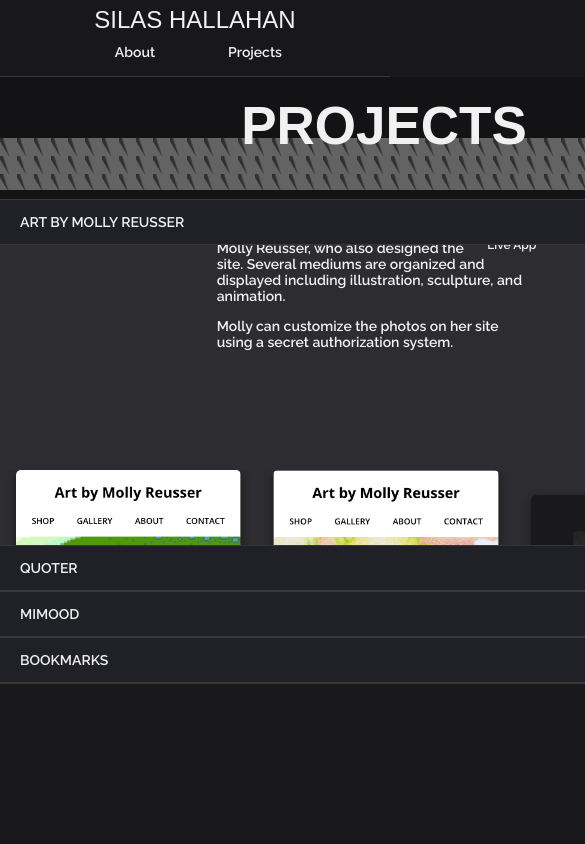
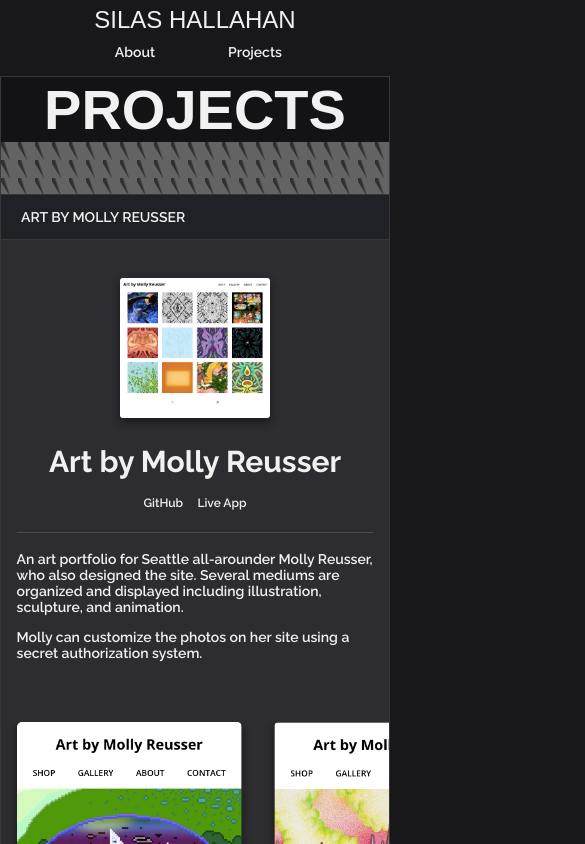
Before and after one commit to Loxphordex/React-Portfolio, a React (Create React App) app: page /projects in a window 390 px wide. Shown: the top 844 px of the page, 585 px wide, since content can reach past the window. Built offline with nearby package versions, Linux system fonts and the light colour scheme; some icons are missing; a web font is replaced by a local one.

Commit message:
projects mobile

```diff
--- a/src/components/Gallery/Gallery.css
+++ b/src/components/Gallery/Gallery.css
@@ -20,3 +20,9 @@
   margin: 0 16px;
   margin-bottom: 14px;
 }
+
+@media only screen and (max-width: 768px) {
+  .gallery-area img {
+    max-width: 300px;
+  }
+}
--- a/src/components/Project/Project.css
+++ b/src/components/Project/Project.css
@@ -48,44 +48,3 @@
   margin: 4%;
   display: inline-block;
 }
-
-@media only screen and (max-width: 760px) {
-  .tech {
-    top: 26px;
-  }
-  .info-container {
-    display: inline-block;
-    text-align: center;
-    width: 96%;
-    bottom: 84px;
-  }
-  .info-container h2 {
-    text-align: left;
-    font-size: 33px;
-  }
-  .p-container {
-    text-align: left;
-    margin: initial;
-    left: 0;
-  }
-  .mv2 {
-    height: 200px;
-    left: -7px;
-  }
-  .hl {
-    top: 2px;
-    display: block;
-  }
-}
-
-@media only screen and (max-width: 375px) {
-  .tech {
-    top: 18px;
-  }
-  .info-container {
-    bottom: 60px;
-  }
-  .p-container {
-    left: 0px;
-  }
-}
--- a/src/routes/Projects/ProjectInfo.css
+++ b/src/routes/Projects/ProjectInfo.css
@@ -139,56 +139,31 @@
   margin-top: 38px;
 }
 
-@media only screen and (max-width: 760px) {
-  .info-container {
-    margin: auto;
-    width: 99%;
-    right: 0;
+@media only screen and (max-width: 768px) {
+  .project-info {
+    min-width: initial;
   }
-  .project-info {
-    border-right: none;
-    border-left: none;
+  .project-info .info-background {
+    display: block;
   }
   .expanded .project-info {
-    max-height: 300px;
+    max-height: max-content;
   }
-  .info-background {
-    min-height: 0px;
+  .info-container {
+    padding: 0 4%;
   }
-  .p-container {
+  .info-container h2 {
+    text-align: center;
+    display: block !important;
+  }
+  .links-area {
+    display: block;
+    width: 100%;
     margin: auto;
-    left: 0;
-  }
-  .project-links {
+    margin-top: 3%;
     text-align: center;
   }
-  .img-container {
-    display: none;
+  .links-area a {
+    margin: 2%;
   }
 }
-
-@media only screen and (max-width: 375px) {
-  .project-links {
-    width: 300px;
-    margin: auto;
-  }
-  .project-links a {
-    min-height: 34px;
-    padding-top: 20px;
-  }
-  .project-links a, .project-links button {
-    font-size: 12px;
-    width: 70px;
-  }
-  .tech {
-    top: 18px;
-  }
-  .tech-info {
-    width: 69px;
-  }
-  .p-container {
-    left: 5px;
-    font-size: 14px;
-    width: 90%;
-  }
-}
--- a/src/routes/Projects/Projects.css
+++ b/src/routes/Projects/Projects.css
@@ -106,34 +106,24 @@
   display: inline-block;
 }
 
-
-
-
-@media only screen and (max-width: 760px) {
+@media only screen and (max-width: 768px) {
   .projects-container {
     width: 100%;
-    position: relative;
+    min-width: initial;
+  }
+  .pro-dec-1 {
+    min-width: initial;
+    width: 100%;
+    display: block;
   }
   .projects-overview {
-    max-width: 768px;
-    width: 100%;
-    margin: 0;
-    min-height: 122px;
-    border-right: none;
-    border-left: none;
-    text-align: center;
+    min-height: initial;
   }
   .projects-overview h2 {
-    font-size: 53px;
-    top: 18px;
-    margin: 0;
-  }
-  .pro-dec-1 {
-    min-width: 0px;
-    width: 100%;
-  }
-  .project {
-    border-right: none;
-    border-left: none;
+    font-size: 3.5em;
+    position: static;
+    margin: auto;
+    text-align: center;
+    display: block;
   }
 }
--- a/src/routes/Projects/Projects.js
+++ b/src/routes/Projects/Projects.js
@@ -33,6 +33,10 @@ export default class Projects extends React.Component {
 
   setCurrentView = (name) => {
     this.setState({ currentView: name })
+    if (window.innerWidth < 768) {
+      const toTop = document.getElementById('projects-list')
+      toTop.scrollIntoView({ behavior: 'smooth' })
+    }
   }
 
   generateImages = () => {
@@ -63,7 +67,7 @@ export default class Projects extends React.Component {
             <section className='pro-dec-1' />
           </div>
 
-          <div className='projects-list'>
+          <div className='projects-list' id='projects-list'>
 
           <Project
               first={true}
```
Also changed, not shown: src/components/Header/Header.css (+1 -7 lines), src/routes/Contact/Contact.css (+0 -7 lines).
